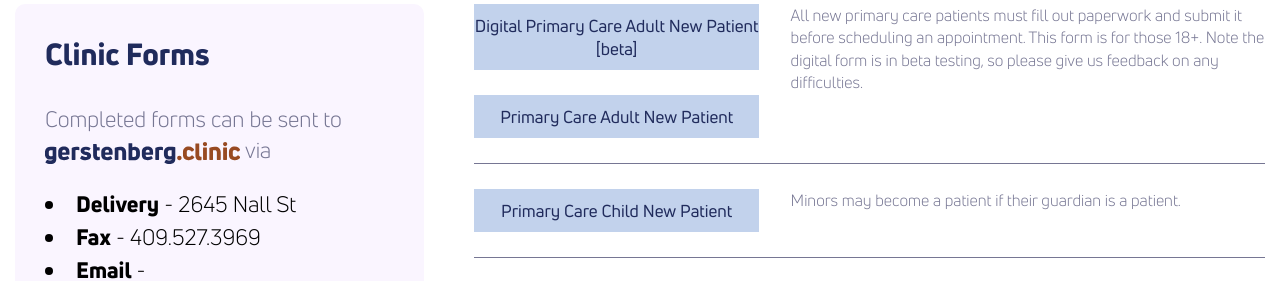
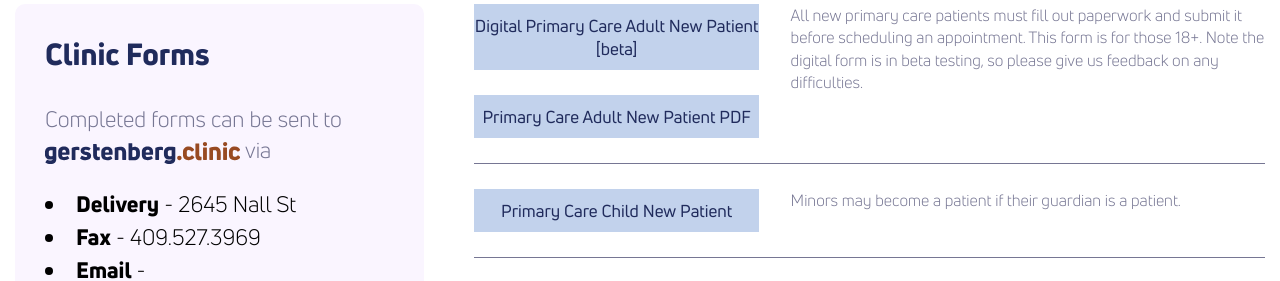
Before and after one commit to theneverwoods/gerstenberg.clinic, a Jekyll site: the page built from forms.html, in a window 1280 px wide and 900 px high, scrolled down 1225 px. Shown: the part 155-436 px from the top of the window. Built offline with Jekyll 4.4.1, drawn with Linux system fonts in a browser that asks for light colours.

Commit message:
Update forms.html

```diff
--- a/forms.html
+++ b/forms.html
@@ -32,7 +32,7 @@ stylesheet: forms
        <div class="links-row">
       <div>
         <a href="https://form.jotform.com/222806516737056" target="_blank" class="btn">Digital Primary Care Adult New Patient [beta]</a>
-        <a href="{{ site.baseurl }}/pdf/adult.pdf" target="_blank" class="btn">Primary Care Adult New Patient</a>
+        <a href="{{ site.baseurl }}/pdf/adult.pdf" target="_blank" class="btn">Primary Care Adult New Patient PDF</a>
      </div>
       <div>
         <p>
```
